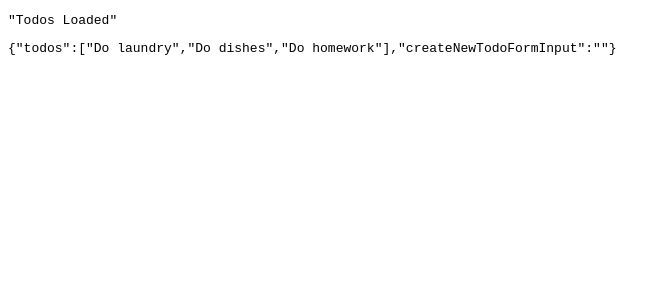
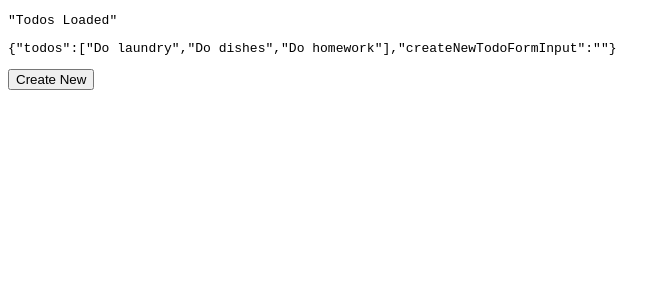
Before and after one commit to wjbSO/xstate-practice, a Next.js app: page / in a window 1280 px wide. Shown: the top 300 px of the page, without its empty margins (0-671 px from the left). Built offline with nearby package versions, Linux system fonts and the light colour scheme.

Commit message:
add input form for creating new todos

```diff
--- a/src/pages/index.tsx
+++ b/src/pages/index.tsx
@@ -16,6 +16,21 @@ const Home: NextPage = () => {
     <div>
       <pre>{JSON.stringify(state.value)}</pre>
       <pre>{JSON.stringify(state.context)}</pre>
+      <div>
+        {state.matches("Todos Loaded") && (
+          <button onClick={() => send({ type: "Create new" })}>Create New</button>
+        )}
+        {state.matches("Creating new todo.Showing form input") && (
+          <input
+            onChange={(e) => {
+              send({
+                type: "Form input changed",
+                value: e.target.value,
+              });
+            }}
+          ></input>
+        )}
+      </div>
     </div>
   );
 };
```
